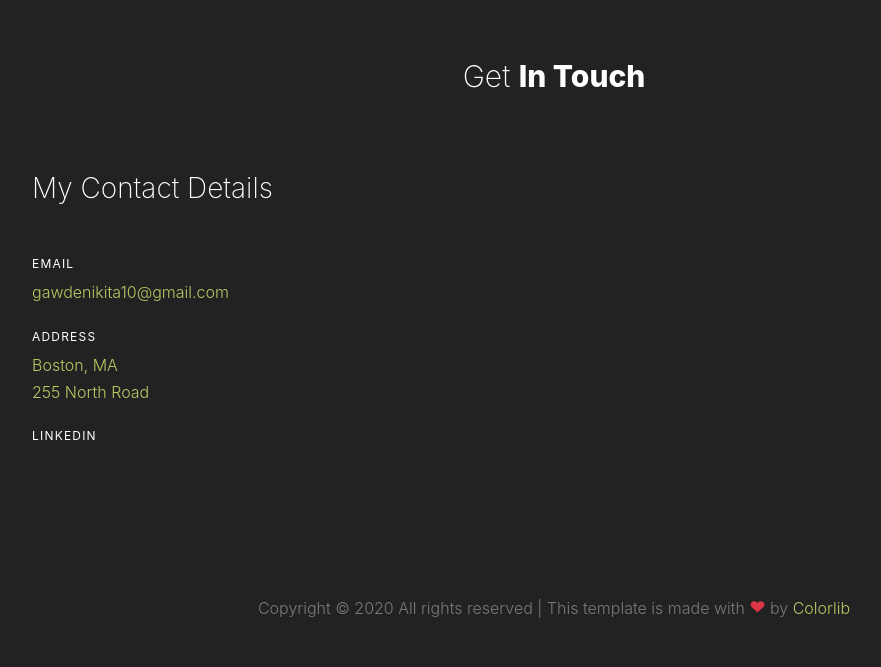
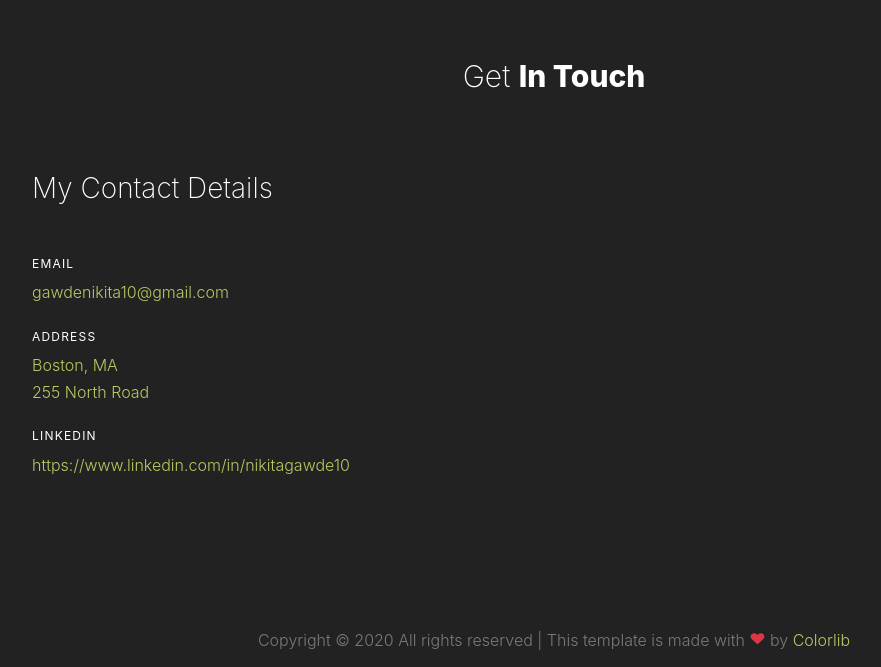
Before and after one commit to nikitagawde10/nikitagawde10.github.io, a plain HTML site: page index.html in a window 1280 px wide. Shown: the part 5815-6482 px from the top of the page, without its empty margins (86-967 px from the left). Drawn offline with nearby package versions, Linux system fonts and the light colour scheme; files whose address does not match are found by name.

Commit message:
Update index.html

```diff
--- a/index.html
+++ b/index.html
@@ -490,7 +490,7 @@
 						</li>
 						<li>
 							<span class="text-uppercase">LinkedIn</span>
-							<a href="https://www.linkedin.com/in/nikitagawde10"></a>
+							<a href="https://www.linkedin.com/in/nikitagawde10">https://www.linkedin.com/in/nikitagawde10</a>
 						</li>
 					</ul>
 				</div>
```
